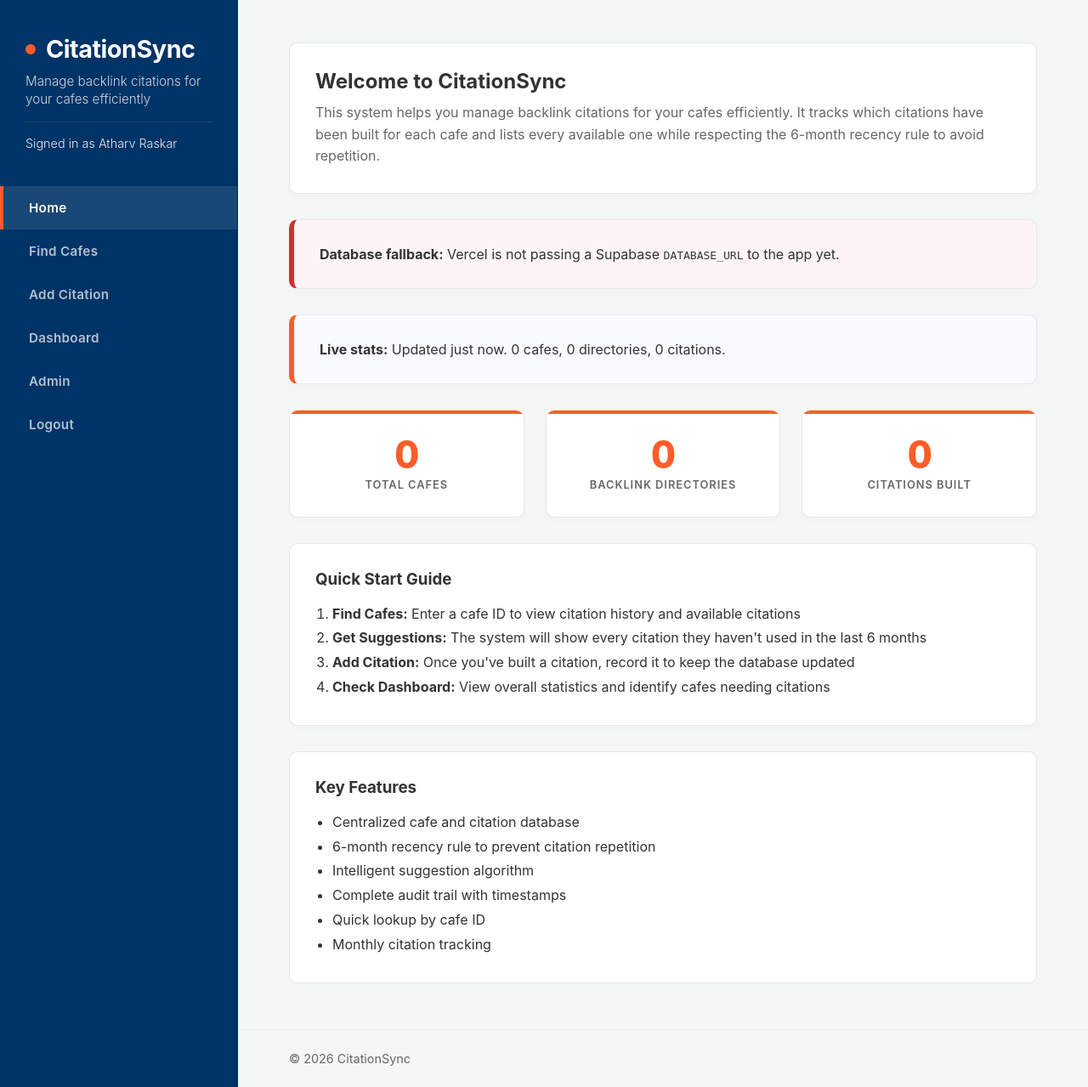
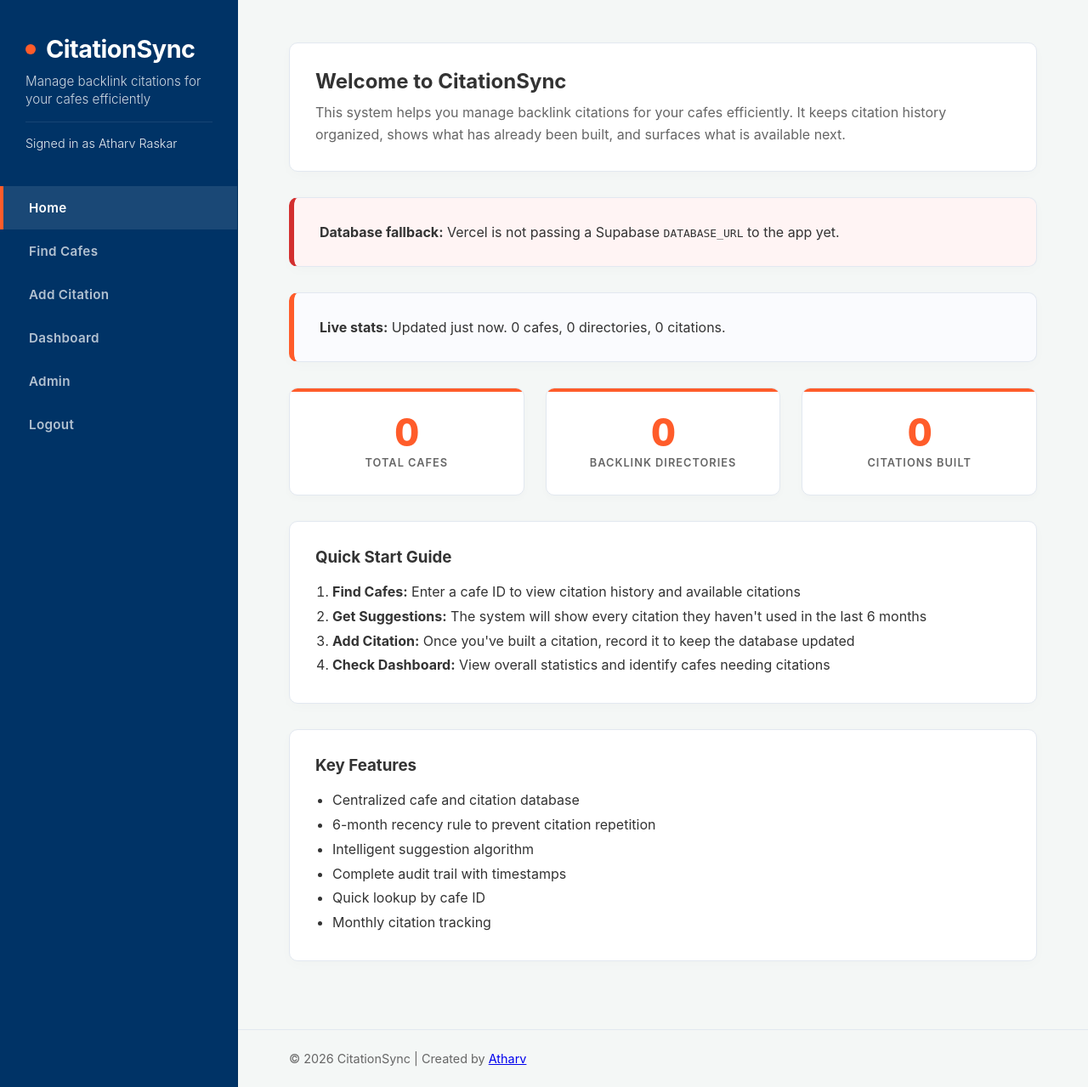
Before and after one commit to atharv-1511/Citationsync, a Flask app: page / in a window 1280 px wide. Shown: the whole page at 85% size. Run offline with Flask 3, Linux system fonts and the light colour scheme; the visitor is signed in with stand-in values (Sample User, id 1); data that the repository does not hold is empty.

Commit message:
Refresh banner copy and add footer attribution

```diff
--- a/templates/base.html
+++ b/templates/base.html
@@ -515,7 +515,7 @@
         <div id="mobile-overlay" class="mobile-overlay" onclick="toggleMenu()"></div>
 
         <footer>
-            <p>&copy; 2026 CitationSync</p>
+            <p>&copy; 2026 CitationSync | Created by <a href="https://atharvraskar.vercel.app/" target="_blank" rel="noopener noreferrer">Atharv</a></p>
         </footer>
     </div>
 
--- a/templates/dashboard.html
+++ b/templates/dashboard.html
@@ -61,7 +61,7 @@
                 const banner = document.getElementById('db-banner');
                 banner.style.display = 'block';
                 if (summary.ok && summary.database_env_present && summary.database && summary.database.startsWith('postgresql')) {
-                    banner.innerHTML = '<strong>Database connected:</strong> Supabase PostgreSQL is active.';
+                    banner.innerHTML = '<strong>Database spark:</strong> The database is awake and the app is running smoothly.';
                     banner.style.borderLeft = '6px solid #2e7d32';
                     banner.style.background = '#f1f8f4';
                 } else {
--- a/templates/index.html
+++ b/templates/index.html
@@ -7,8 +7,8 @@
     <h2>Welcome to CitationSync</h2>
     <p style="margin-top: 10px; color: #666; line-height: 1.6;">
         This system helps you manage backlink citations for your cafes efficiently.
-        It tracks which citations have been built for each cafe and lists every available
-        one while respecting the 6-month recency rule to avoid repetition.
+        It keeps citation history organized, shows what has already been built, and
+        surfaces what is available next.
     </p>
 </div>
 
@@ -66,7 +66,7 @@
                 const banner = document.getElementById('db-banner');
                 banner.style.display = 'block';
                 if (status.ok && status.database_env_present && status.database && status.database.startsWith('postgresql')) {
-                    banner.innerHTML = '<strong>Database connected:</strong> Supabase PostgreSQL is active.';
+                    banner.innerHTML = '<strong>Database spark:</strong> The data engine is awake and the app is running smoothly.';
                     banner.style.borderLeft = '6px solid #2e7d32';
                     banner.style.background = '#f1f8f4';
                 } else {
```
